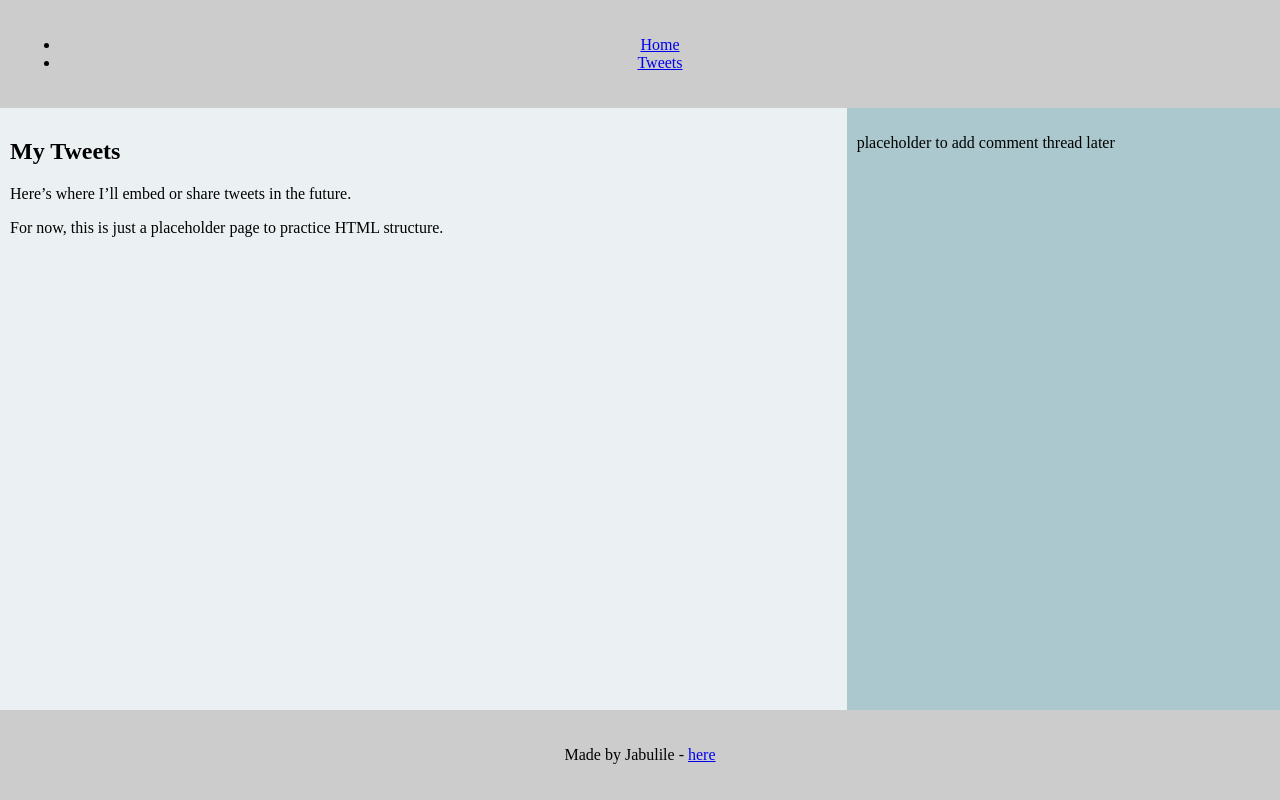
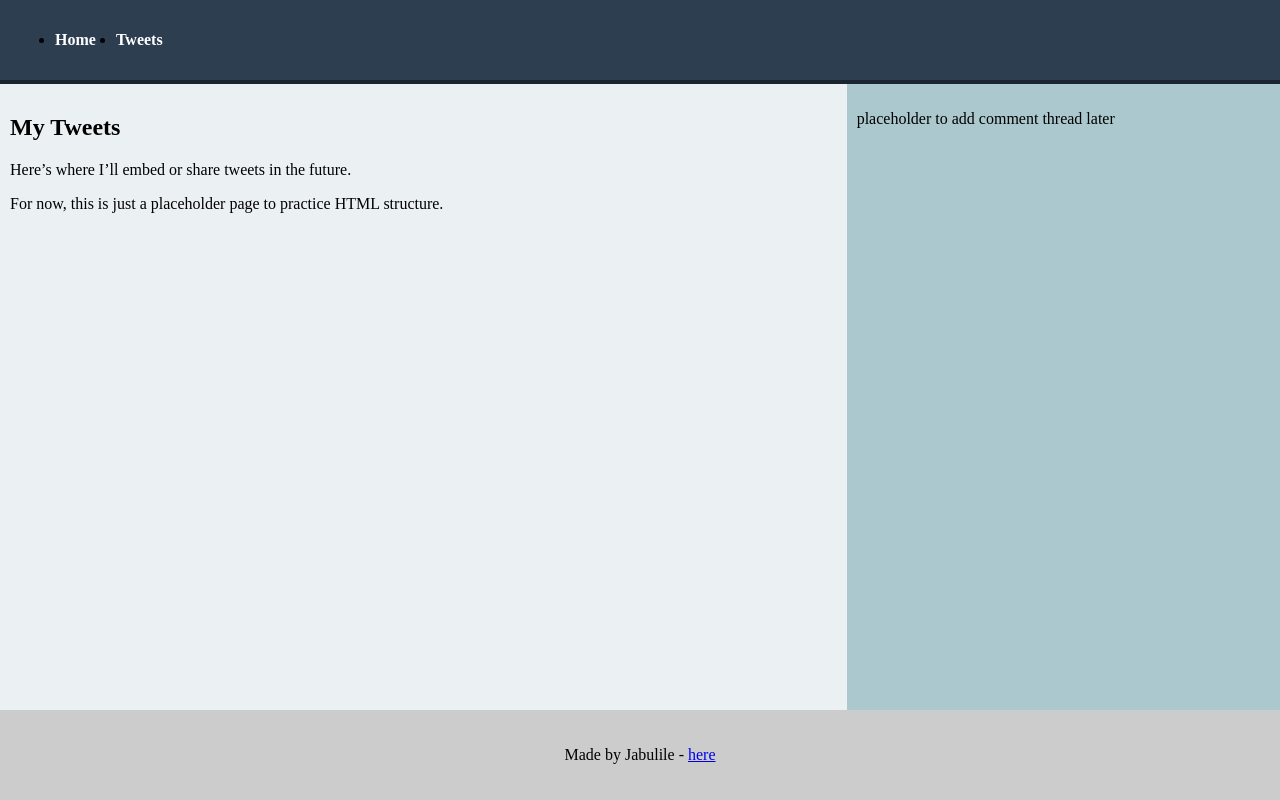
Before and after one commit to jabulilemegantwala-droid/alx_html_css, a plain HTML site: page css_basic/tweets.html in a window 1280 px wide. Drawn offline with Linux system fonts and the light colour scheme.

```diff
--- a/css_basic/styles.css
+++ b/css_basic/styles.css
@@ -32,3 +32,24 @@
   background-color: #ccc;
   text-align: center;
 }
+header {
+  background-color: #2c3e50;
+  padding: 15px;
+  border-bottom: 4px solid #1a252f;
+}
+
+header ul {
+  display: flex;
+  gap: 20px;
+  align-items: center;
+}
+
+header a {
+  color: white;
+  text-decoration: none;
+  font-weight: 600;
+}
+
+header a:hover {
+  color: #f1c40f;
+}
```
